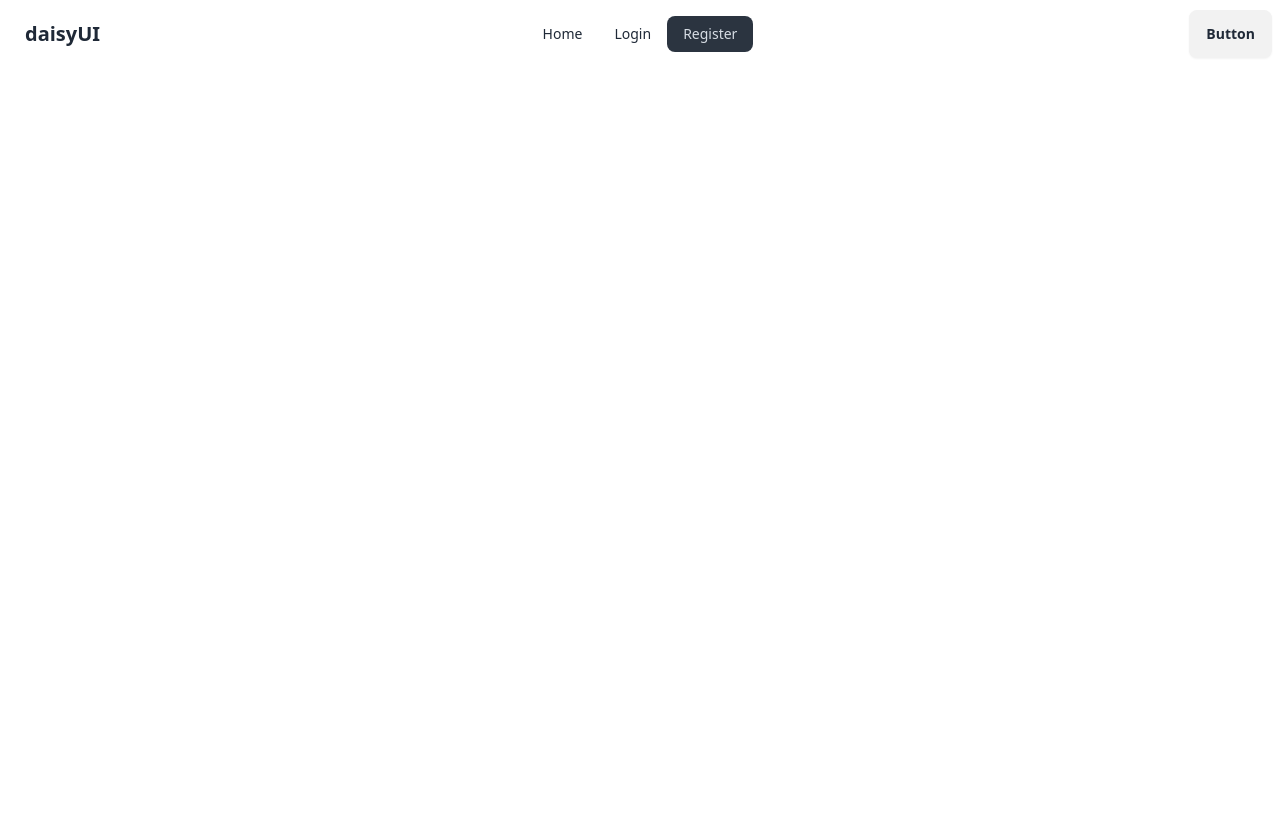
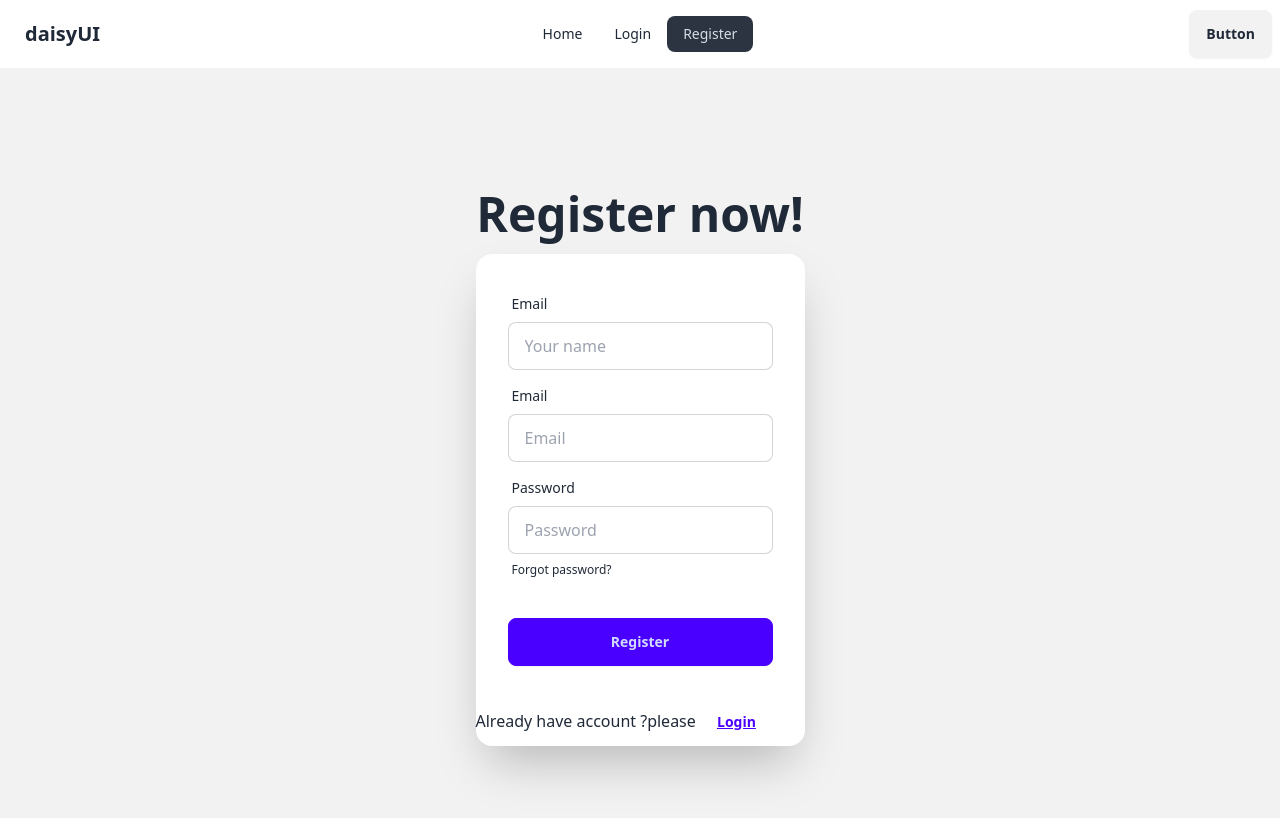
Before and after one commit to Imam444/react-auth-integration, a React (Vite) app: page /register in a window 1280 px wide. Shown: the top 818 px of the page. Built offline with nearby package versions, Linux system fonts and the light colour scheme.

Commit message:
create a login and registration form

```diff
--- a/src/components/Login.jsx
+++ b/src/components/Login.jsx
@@ -1,9 +1,59 @@
-
+import { Link } from "react-router-dom";
 
 const Login = () => {
+    const handleLogin = e => {
+        e.preventDefault();
+        const email = e.target.email.value;
+        const password = e.target.password.value;
+        console.log(email,password)
+    }
     return (
-        <div>
+        <div className="hero bg-base-200 min-h-screen">
+            <div className="hero-content flex-col ">
+                <div className="text-center ">
+                    <h1 className="text-5xl font-bold">Login now!</h1>
 
+                </div>
+                <div className="card bg-base-100 w-full max-w-sm shrink-0 shadow-2xl">
+                    <form onSubmit={handleLogin} className="card-body">
+                        <div className="form-control">
+                            <label className="label">
+                                <span className="label-text">Email</span>
+                            </label>
+                            <input
+                                type="email"
+                                placeholder="email"
+                                name="email"
+                                className="input input-bordered"
+                                required
+                            />
+                        </div>
+                        <div className="form-control">
+                            <label className="label">
+                                <span className="label-text">Password</span>
+                            </label>
+                            <input
+                                type="password"
+                                placeholder="password"
+                                name="password"
+                                className="input input-bordered"
+                                required
+                            />
+                            <label className="label">
+                                <a href="#" className="label-text-alt link link-hover">
+                                    Forgot password?
+                                </a>
+                            </label>
+                        </div>
+                        <div className="form-control mt-6">
+                            <button className="btn btn-primary">Login</button>
+                        </div>
+                    </form>
+                    <p>New here please <Link to='/register'>
+                    <button className="btn btn-link">Register</button>
+                    </Link></p>
+                </div>
+            </div>
         </div>
     );
 };
--- a/src/components/Register.jsx
+++ b/src/components/Register.jsx
@@ -1,9 +1,74 @@
+import { Link } from "react-router-dom";
 
 
 const Register = () => {
+    const handleRegister = e => {
+        e.preventDefault();
+        const name = e.target.name.value;
+        const email = e.target.email.value;
+        const password = e.target.password.value;
+
+        console.log(name,email,password)
+    }
     return (
-        <div>
+        <div className="hero bg-base-200 min-h-screen">
+            <div className="hero-content flex-col ">
+                <div className="text-center ">
+                    <h1 className="text-5xl font-bold">Register now!</h1>
 
+                </div>
+                <div className="card bg-base-100 w-full max-w-sm shrink-0 shadow-2xl">
+                    <form onSubmit={handleRegister} className="card-body">
+                        <div className="form-control">
+                            <label className="label">
+                                <span className="label-text">Email</span>
+                            </label>
+                            <input
+                                type="text"
+                                placeholder="Your name"
+                                name="name"
+                                className="input input-bordered"
+                                required
+                            />
+                        </div>
+                        <div className="form-control">
+                            <label className="label">
+                                <span className="label-text">Email</span>
+                            </label>
+                            <input
+                                type="email"
+                                placeholder="Email"
+                                name="email"
+                                className="input input-bordered"
+                                required
+                            />
+                        </div>
+                        <div className="form-control">
+                            <label className="label">
+                                <span className="label-text">Password</span>
+                            </label>
+                            <input
+                                type="password"
+                                placeholder="Password"
+                                name="password"
+                                className="input input-bordered"
+                                required
+                            />
+                            <label className="label">
+                                <a href="#" className="label-text-alt link link-hover">
+                                    Forgot password?
+                                </a>
+                            </label>
+                        </div>
+                        <div className="form-control mt-6">
+                            <button className="btn btn-primary">Register</button>
+                        </div>
+                    </form>
+                    <p>Already have account ?please <Link to='/login'>
+                        <button className="btn btn-link">Login</button>
+                    </Link></p>
+                </div>
+            </div>
         </div>
     );
 };
--- a/src/main.jsx
+++ b/src/main.jsx
@@ -9,6 +9,7 @@ import {
 import Root from './components/Root.jsx';
 import Home from './components/Home.jsx';
 import Register from './components/Register.jsx';
+import Login from './components/Login.jsx';
 const router = createBrowserRouter([
   {
     path: "/",
@@ -17,6 +18,10 @@ const router = createBrowserRouter([
       {
         path: "/",
         element:<Home></Home>,
+      },
+      {
+        path: '/login',
+        element:<Login></Login>
       },
       {
         path: '/register',
```
